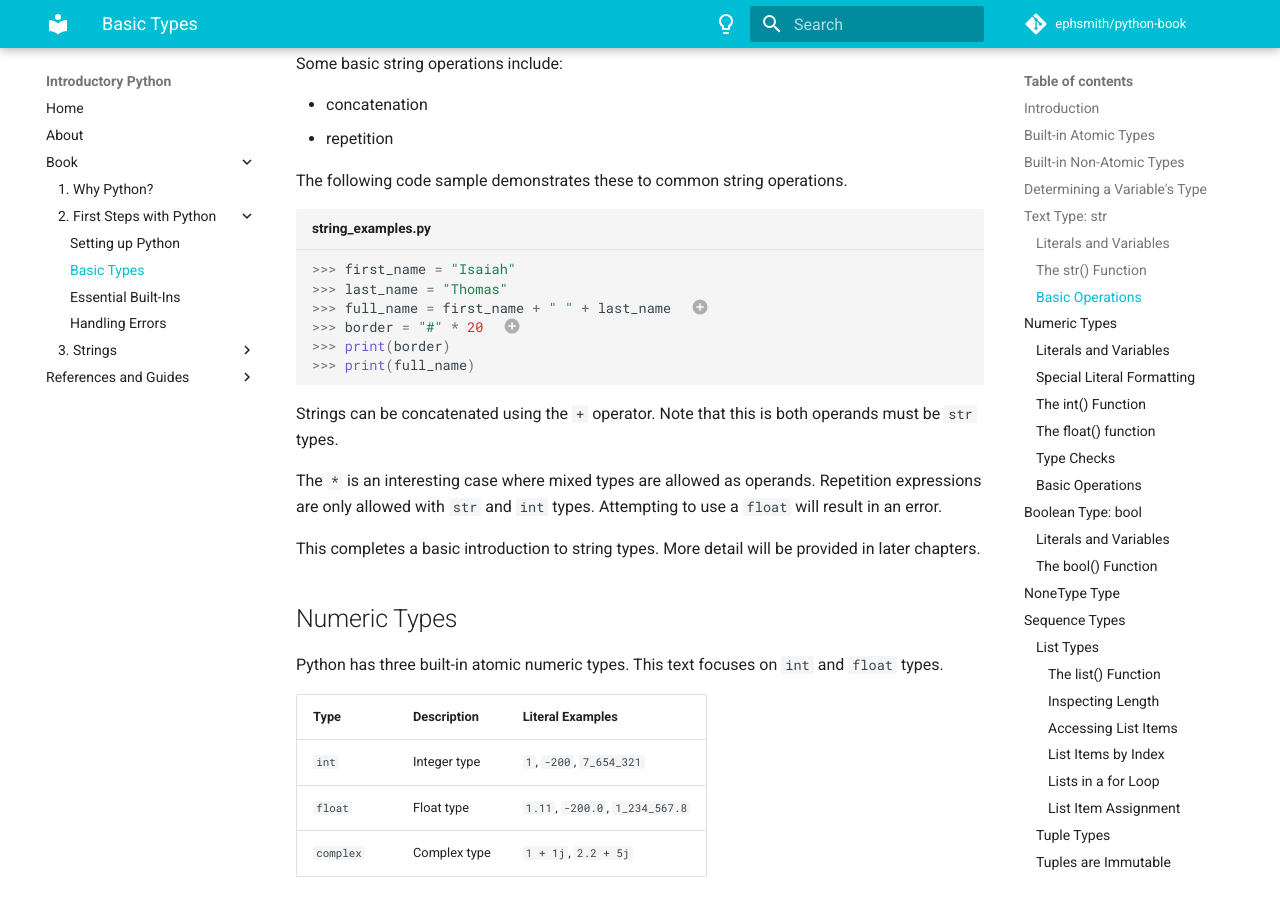
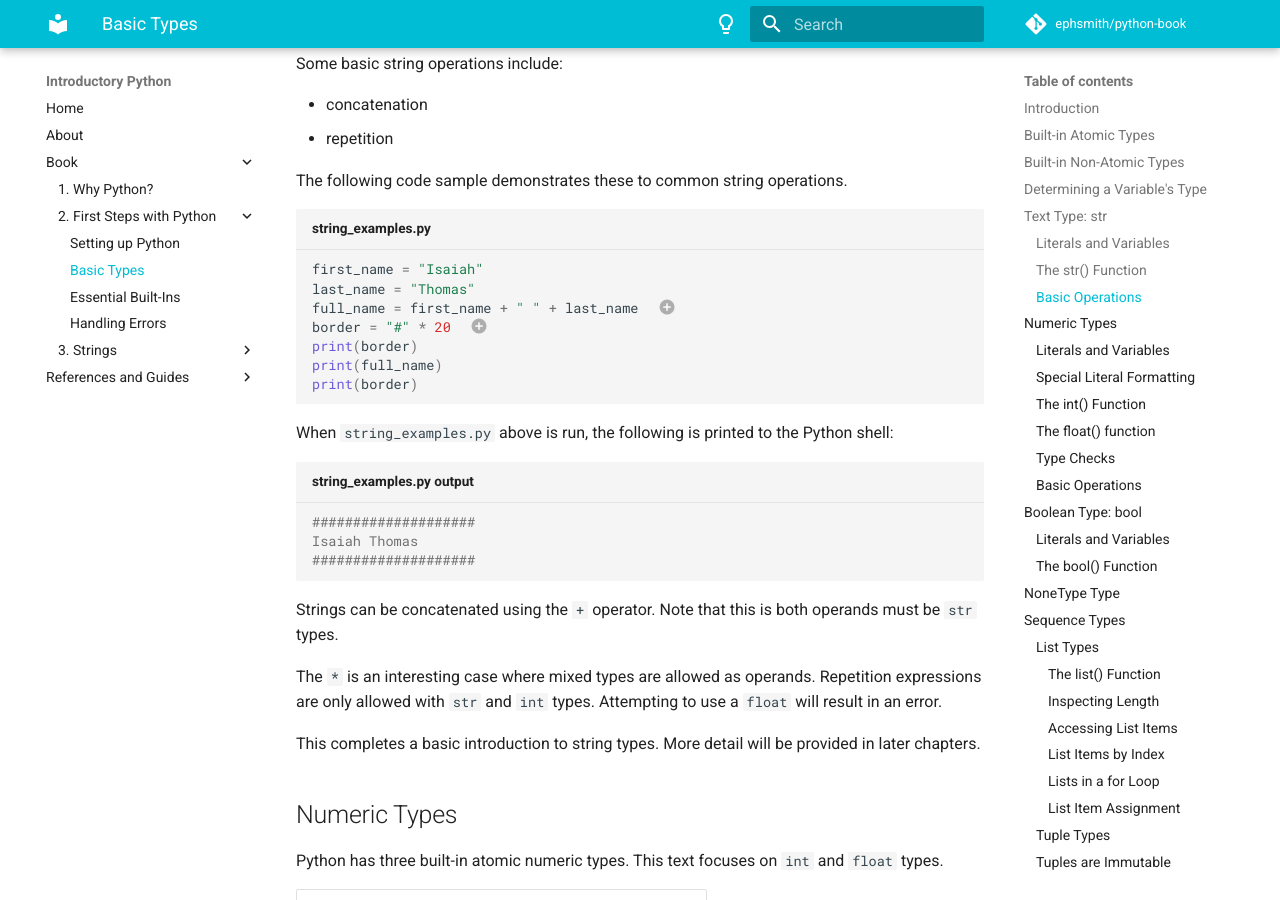
Before and after one commit to ephsmith/python-book, an MkDocs documentation site: the page built from docs/02/02-basic-types.md, in a window 1280 px wide and 900 px high, scrolled down 2968 px. Built offline with MkDocs 1.6.1 and Material for MkDocs 9.7.7, drawn with Linux system fonts in a browser that asks for light colours; comment, search, counter and statistics services are not loaded.

Commit message:
Basic Types: Added missing output for example.

````diff
--- a/docs/02/02-basic-types.md
+++ b/docs/02/02-basic-types.md
@@ -128,16 +128,25 @@ Some basic string operations include:
 The following code sample demonstrates these to common string operations.
 
 ```py title="string_examples.py"
->>> first_name = "Isaiah"
->>> last_name = "Thomas"
->>> full_name = first_name + " " + last_name  #  (1)!
->>> border = "#" * 20  # (2)!
->>> print(border)
->>> print(full_name)
+first_name = "Isaiah"
+last_name = "Thomas"
+full_name = first_name + " " + last_name  #  (1)!
+border = "#" * 20  # (2)!
+print(border)
+print(full_name)
+print(border)
 ```
 
 1. **Concatenation**: The `+` operator is used to concatenate strings.
 2. **Repetition**: The `*` operator is used for string repetition.
+
+When `string_examples.py` above is run, the following is printed to the Python shell:
+
+```pycon title="string_examples.py output"
+####################
+Isaiah Thomas
+####################
+```
 
 Strings can be concatenated using the `+` operator. Note that this is
 both operands must be `str` types.
````
